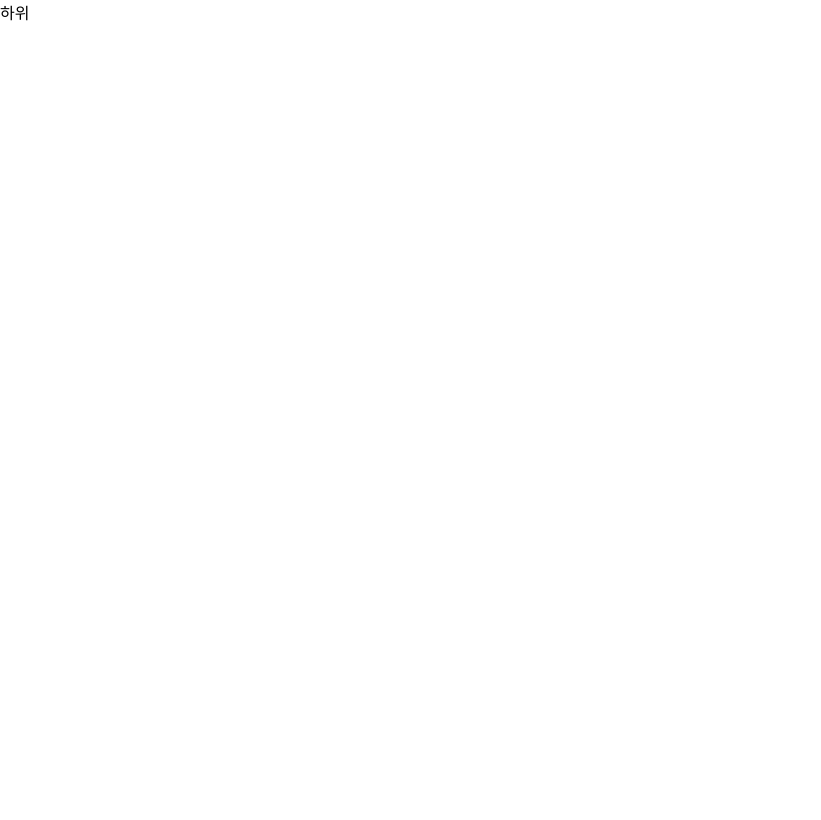
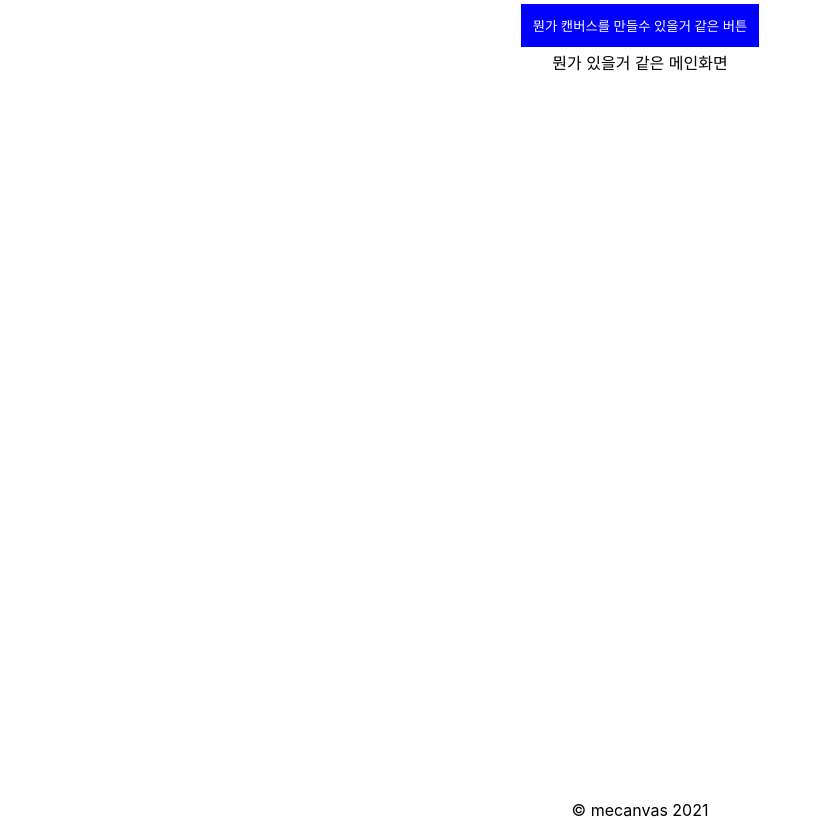
Before and after one commit to mecanvas/early-front, a Next.js app: page / in a window 1280 px wide. Shown: the whole page, without its empty margins (0-821 px from the left). Built offline with nearby package versions, Linux system fonts and the light colour scheme.

Commit message:
기본 페이지설정 + 레이아웃 설정

```diff
--- /dev/null
+++ b/components/layouts/AppFooter.tsx
@@ -0,0 +1,21 @@
+import React from 'react';
+import styled from '@emotion/styled';
+
+const FooterContainer = styled.footer`
+  width: 100%;
+`;
+
+const Footer = styled.div`
+  display: flex;
+  justify-content: center;
+`;
+
+const AppFooter = () => {
+  return (
+    <FooterContainer>
+      <Footer>&copy; mecanvas 2021</Footer>
+    </FooterContainer>
+  );
+};
+
+export default AppFooter;
--- /dev/null
+++ b/components/layouts/AppHeader.tsx
@@ -0,0 +1,42 @@
+import React, { useCallback } from 'react';
+import styled from '@emotion/styled';
+import { useRouter } from 'next/router';
+
+const HeaderContainer = styled.header`
+  width: 100%;
+  height: 50px;
+`;
+
+const Header = styled.div`
+  display: flex;
+  align-items: center;
+  justify-content: center;
+  width: 100%;
+  height: 100%;
+
+  button {
+    padding: 12px;
+    background-color: blue;
+    color: white;
+  }
+`;
+
+const AppHeader = () => {
+  const router = useRouter();
+
+  const handlePushCustomPage = useCallback(() => {
+    router.push('/tool');
+  }, [router]);
+
+  return (
+    <HeaderContainer>
+      <Header>
+        <button type="button" onClick={handlePushCustomPage}>
+          뭔가 캔버스를 만들수 있을거 같은 버튼
+        </button>
+      </Header>
+    </HeaderContainer>
+  );
+};
+
+export default AppHeader;
--- /dev/null
+++ b/components/layouts/AppLayout.tsx
@@ -0,0 +1,19 @@
+import React from 'react';
+import AppHeader from './AppHeader';
+import AppFooter from './AppFooter';
+
+interface Props {
+  children: React.ReactChild;
+}
+
+const AppLayout = ({ children }: Props) => {
+  return (
+    <>
+      <AppHeader />
+      {children}
+      <AppFooter />
+    </>
+  );
+};
+
+export default AppLayout;
--- a/pages/_app.tsx
+++ b/pages/_app.tsx
@@ -1,8 +1,21 @@
 import { AppProps } from 'next/dist/next-server/lib/router/router';
+import AppLayout from '../components/layouts/AppLayout';
 import '../styles/globals.css';
+import styled from '@emotion/styled';
+
+const AppContainer = styled.main`
+  width: 100%;
+  height: calc(100vh - 50px);
+`;
 
 function MyApp({ Component, pageProps }: AppProps) {
-  return <Component {...pageProps} />;
+  return (
+    <AppLayout>
+      <AppContainer>
+        <Component {...pageProps} />
+      </AppContainer>
+    </AppLayout>
+  );
 }
 
 export default MyApp;
--- a/pages/index.tsx
+++ b/pages/index.tsx
@@ -1,3 +1,11 @@
+import styled from '@emotion/styled';
+
+const Container = styled.div`
+  display: flex;
+  justify-content: center;
+  align-items: center;
+`;
+
 export default function Home() {
-  return <div>하위</div>;
+  return <Container>뭔가 있을거 같은 메인화면</Container>;
 }
--- a/styles/globals.css
+++ b/styles/globals.css
@@ -1,16 +1,26 @@
 html,
 body {
-    padding: 0;
-    margin: 0;
-    font-family: -apple-system, BlinkMacSystemFont, Segoe UI, Roboto, Oxygen,
-        Ubuntu, Cantarell, Fira Sans, Droid Sans, Helvetica Neue, sans-serif;
+  padding: 0;
+  margin: 0;
+  font-family: -apple-system, BlinkMacSystemFont, Segoe UI, Roboto, Oxygen, Ubuntu, Cantarell, Fira Sans, Droid Sans,
+    Helvetica Neue, sans-serif;
 }
 
 a {
-    color: inherit;
-    text-decoration: none;
+  color: inherit;
+  text-decoration: none;
 }
 
 * {
-    box-sizing: border-box;
+  box-sizing: border-box;
 }
+
+button,
+input {
+  outline: none;
+  border: none;
+}
+
+button {
+  cursor: pointer;
+}
```
Also changed, not shown: pages/tool.tsx (added, +7 -0 lines).
